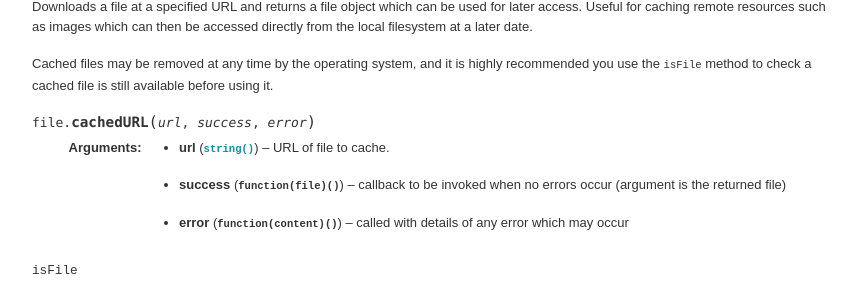
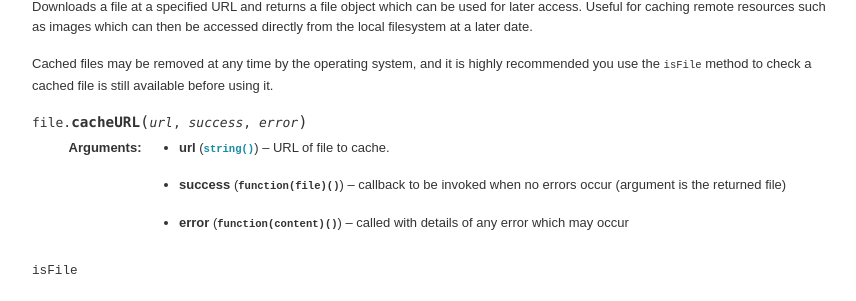
Before and after one commit to trigger-corp/Forge-Documentation, a Sphinx documentation site: the page built from source/modules/file.rst, in a window 1280 px wide and 900 px high, scrolled down 2275 px. Shown: the part 146-447 px from the top of the window, without its empty margins (288-1144 px from the left). Built offline with Sphinx 7.4.7, drawn with Linux system fonts in a browser that asks for light colours; some web fonts are replaced.

Commit message:
cachedURL -> cacheURL

```diff
--- a/source/modules/file.rst
+++ b/source/modules/file.rst
@@ -100,7 +100,7 @@ Downloads a file at a specified URL and returns a file object which can be used
 
 Cached files may be removed at any time by the operating system, and it is highly recommended you use the ``isFile`` method to check a cached file is still available before using it.
 
-.. js:function:: file.cachedURL(url, success, error)
+.. js:function:: file.cacheURL(url, success, error)
 
     :param string url: URL of file to cache.
     :param function(file) success: callback to be invoked when no errors occur (argument is the returned file)
```
